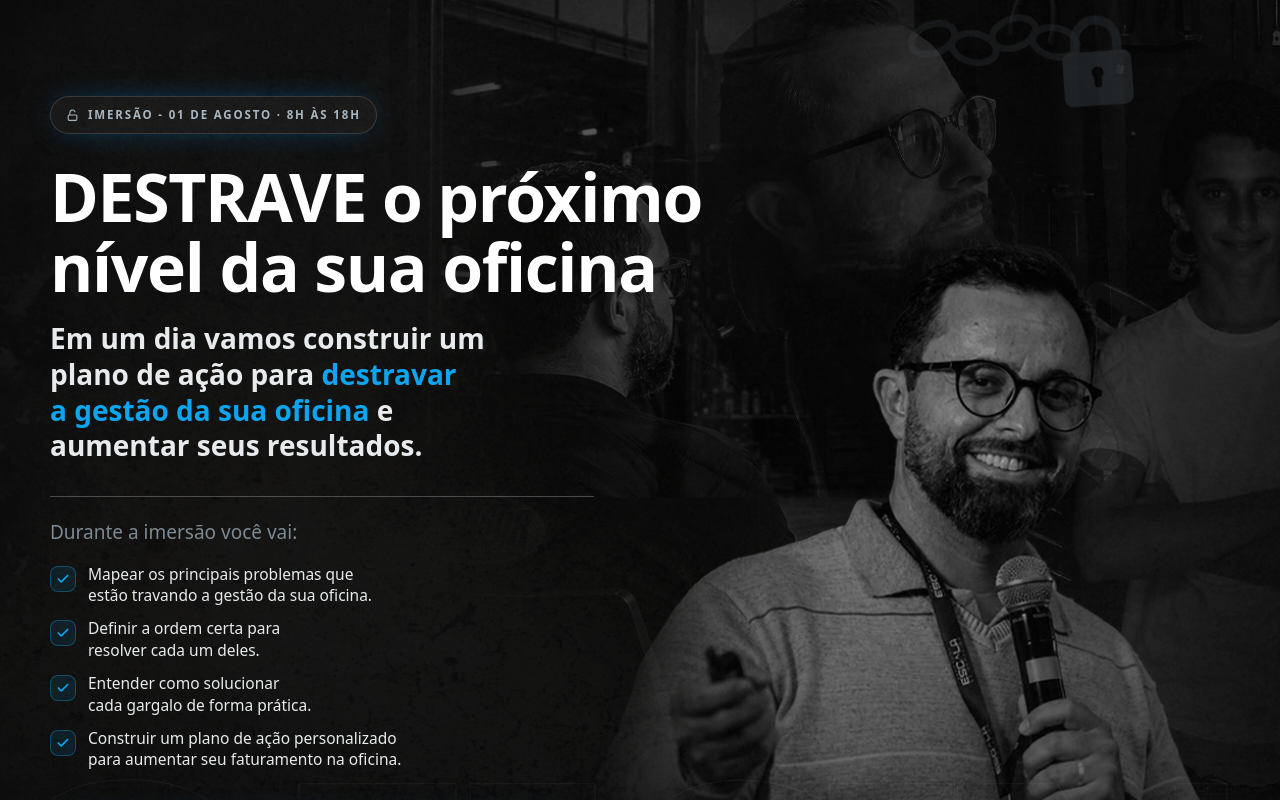
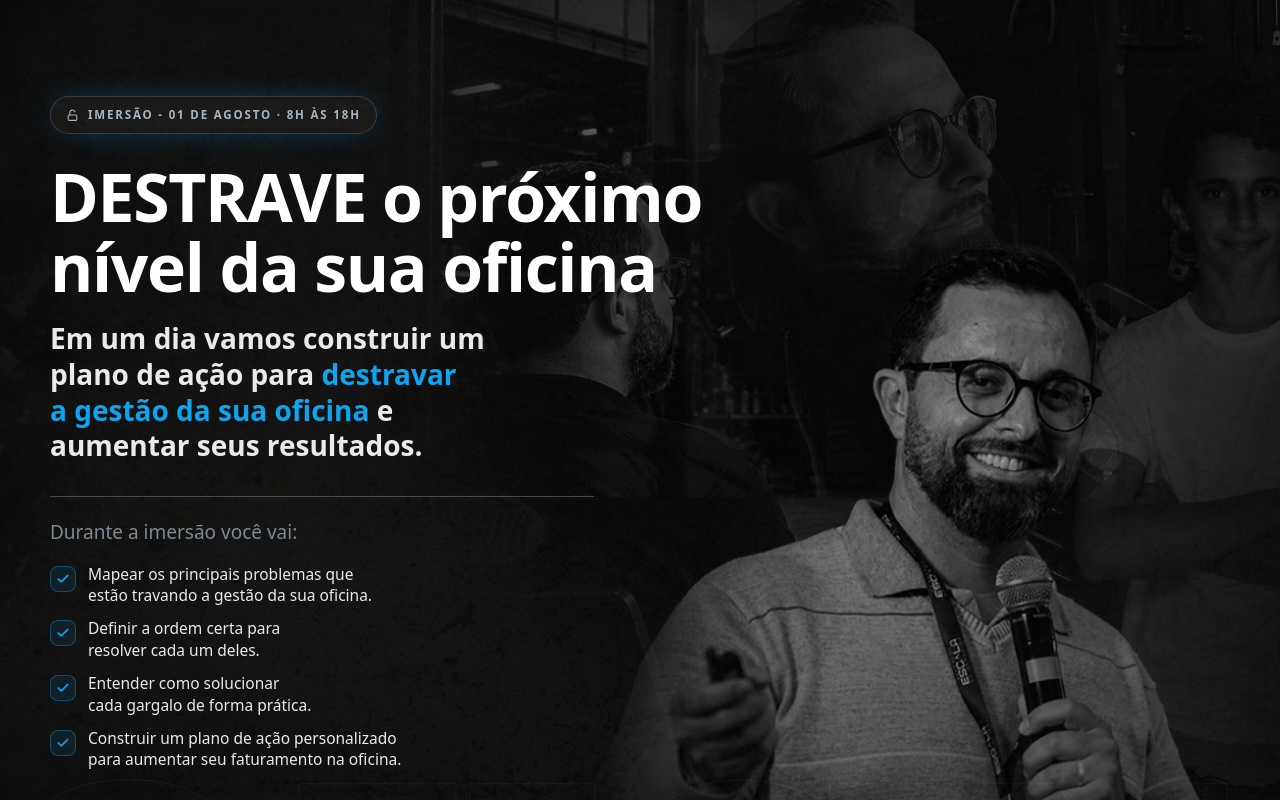
Before and after one commit to cezarhlima1/diegomensor, a Next.js app: page /destrave/lp1 in a window 1280 px wide. Shown: the top 800 px of the page. Built offline with nearby package versions, Linux system fonts and the light colour scheme.

Commit message:
remoção do cadeado

```diff
--- a/components/destrave/DestravePage.tsx
+++ b/components/destrave/DestravePage.tsx
@@ -26,7 +26,9 @@ export default function DestravePage({ copy }: { copy: DestraveCopy }) {
       >
         <div className="hero-bg" aria-hidden="true" />
         <DestraveGiantWord word="OFICINA" className="-left-6 -bottom-[6%] hidden md:block" />
-        <DestraveChainMotif className="dest-chain-motif pointer-events-none absolute -top-2 right-[-40px] w-[420px] max-w-none opacity-[.35] rotate-[-4deg] hidden sm:block" />
+        {!copy.heroTitle && (
+          <DestraveChainMotif className="dest-chain-motif pointer-events-none absolute -top-2 right-[-40px] w-[420px] max-w-none opacity-[.35] rotate-[-4deg] hidden sm:block" />
+        )}
         <div
           className={`wrap grid grid-cols-1 items-center ${
             copy.heroTitle ? "" : "lg:grid-cols-[1.15fr_.85fr] gap-14"
```
